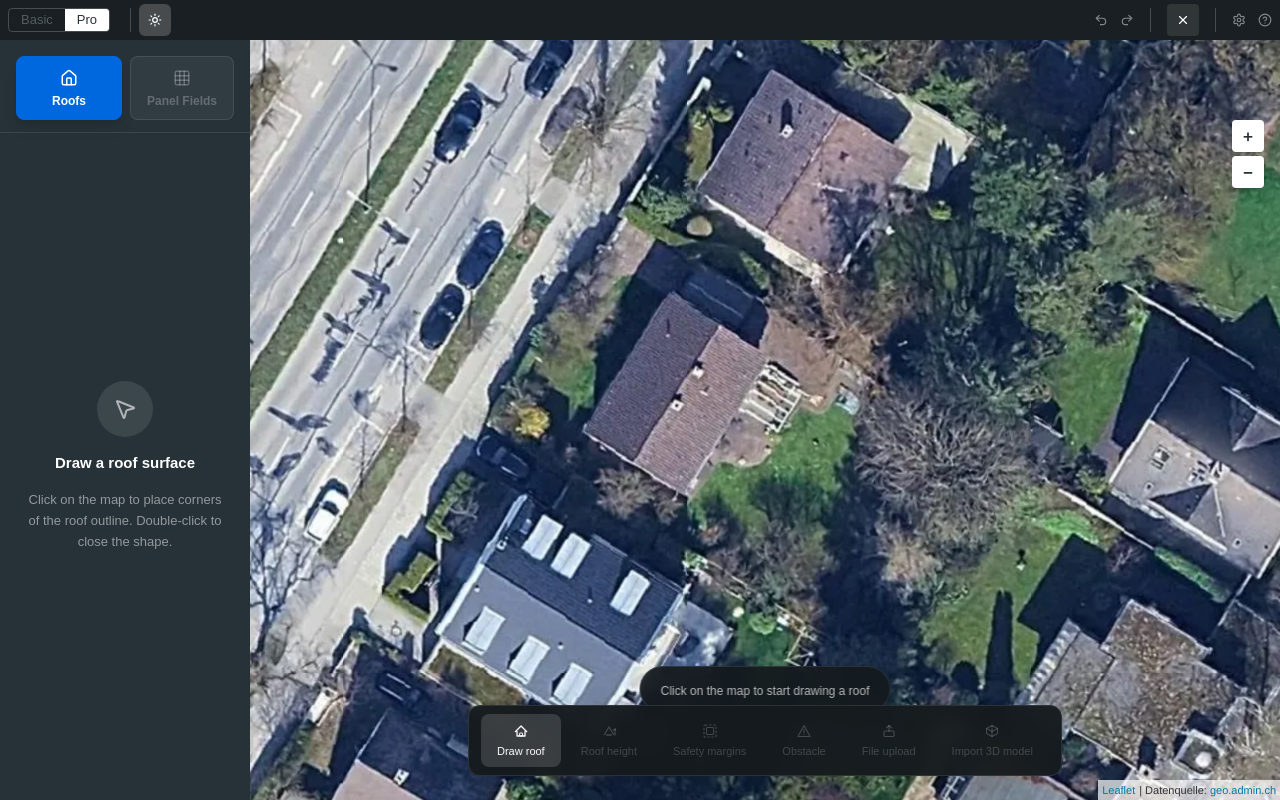
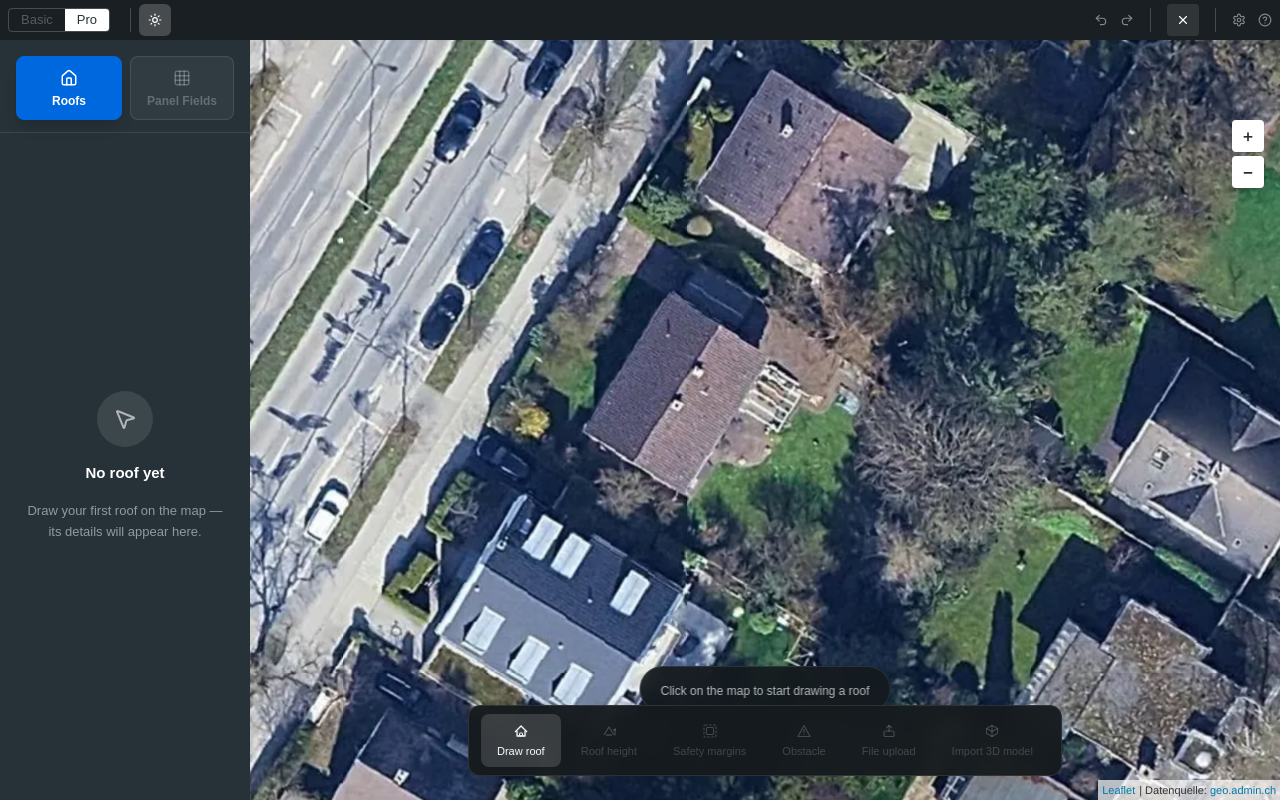
Before and after one commit to Rowted/roof-panel-prototype, a React (Vite) app: page / in a window 1280 px wide. Built offline with nearby package versions, Linux system fonts and the light colour scheme.

Commit message:
Reframe sidebar empty states as 'properties appear here' to complement bottom action prompts

```diff
--- a/src/app/components/Sidebar.tsx
+++ b/src/app/components/Sidebar.tsx
@@ -148,18 +148,18 @@ function EmptyState({ mode }: { mode: "draw-roof" | "draw-panel-field" | "select
   const content = {
     "draw-roof": {
       icon: <MousePointer2 size={24} className="text-white/60" />,
-      title: "Draw a roof surface",
-      desc: "Click on the map to place corners of the roof outline. Double-click to close the shape.",
+      title: "No roof yet",
+      desc: "Draw your first roof on the map — its details will appear here.",
     },
     "select-roof": {
       icon: <MousePointer2 size={24} className="text-white/60" />,
-      title: "Select a roof",
-      desc: "Click a roof on the map to see and edit its properties here.",
+      title: "No roof selected",
+      desc: "Select a roof on the map to see and edit its properties here.",
     },
     "draw-panel-field": {
       icon: <MousePointer2 size={24} className="text-white/60" />,
-      title: "Draw a panel field",
-      desc: "Click inside a roof outline to draw the panel field area. Double-click to finish.",
+      title: "No panel field selected",
+      desc: "Create a panel field on the map to see and edit its settings here.",
     },
   }[mode];
 
```
